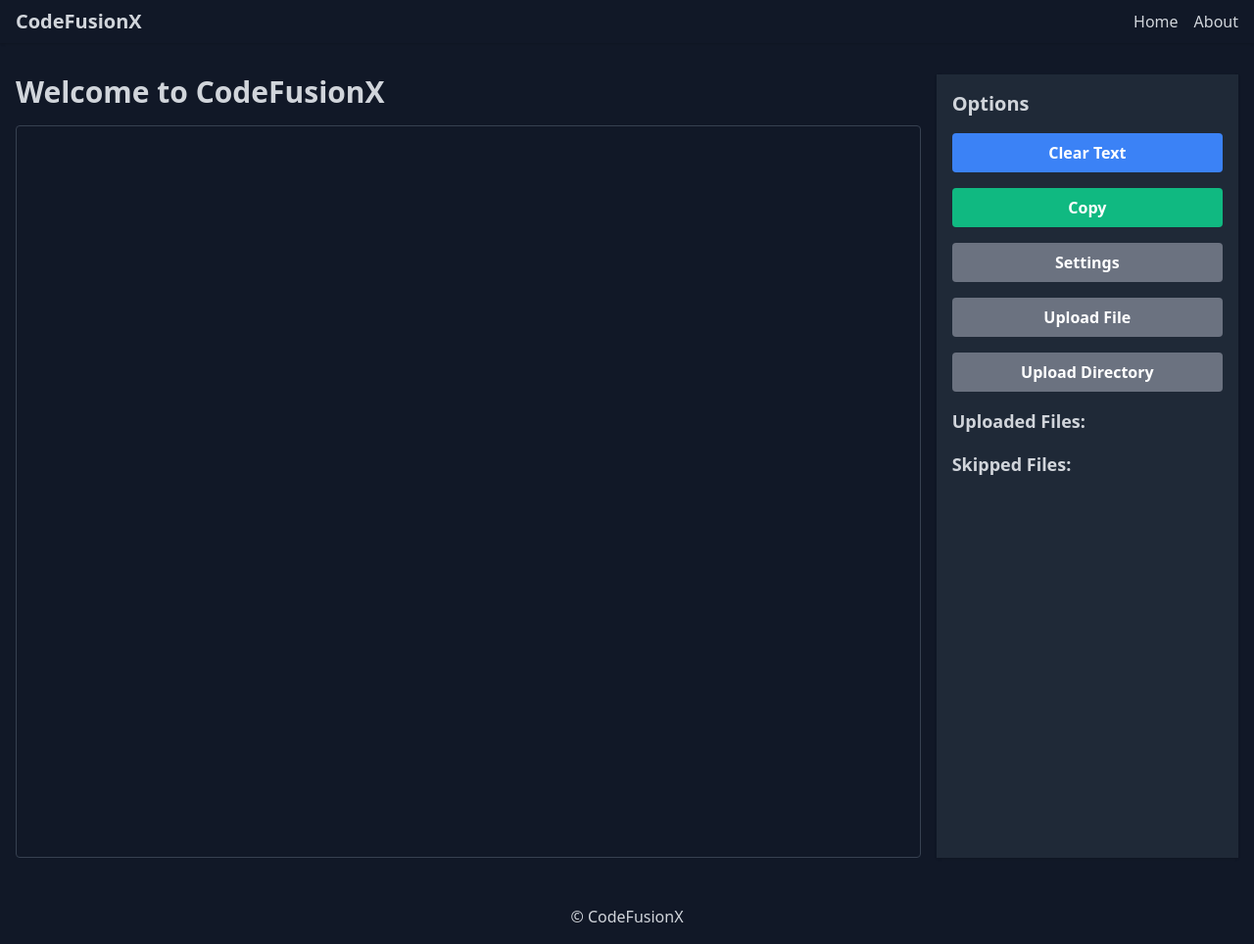
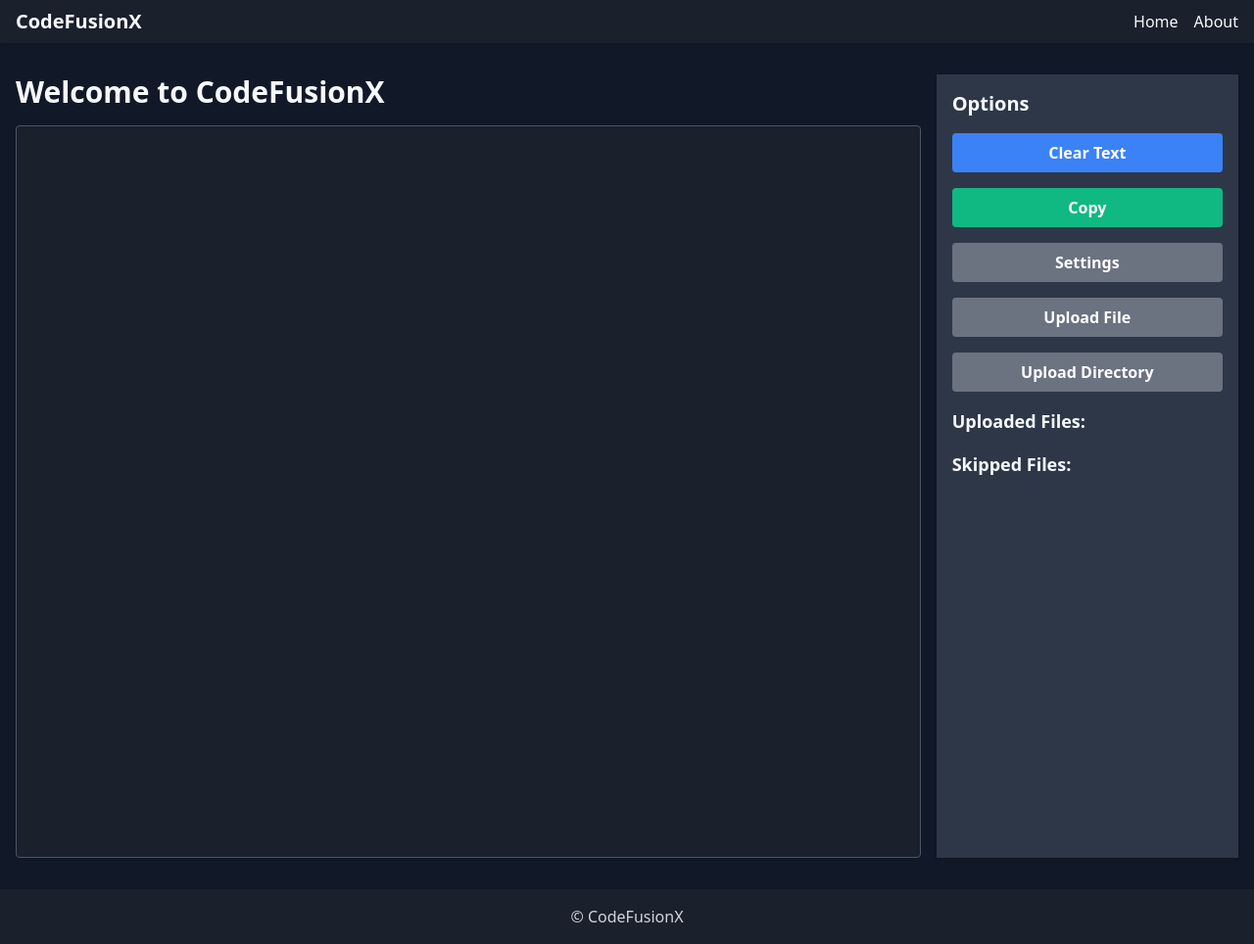
Before and after one commit to JohnathonCrowder/CodeFusionX, a Flask app: page / in a window 1280 px wide. Shown: the whole page at 98% size. Run offline with Flask 3, Linux system fonts and the light colour scheme; style sheets or scripts are compiled from the project's sources.

Commit message:
Style Update

```diff
--- a/app/templates/base.html
+++ b/app/templates/base.html
@@ -5,34 +5,34 @@
     <link href="https://cdn.jsdelivr.net/npm/tailwindcss@2.2.19/dist/tailwind.min.css" rel="stylesheet">
     <link rel="stylesheet" href="{{ url_for('static', filename='css/tailwind.css') }}">
     <style>
-      /* Gray dark theme styles */
+      /* Modern vibrant theme styles */
       body {
-        background-color: #111827;
-        color: #d1d5db;
+        background-color: #1a202c;
+        color: #f7fafc;
       }
       .bg-white {
-        background-color: #1f2937;
+        background-color: #2d3748;
       }
       .text-gray-900 {
-        color: #d1d5db;
+        color: #f7fafc;
       }
       .text-gray-700 {
-        color: #9ca3af;
+        color: #cbd5e0;
       }
       .bg-gray-50 {
-        background-color: #374151;
+        background-color: #4a5568;
       }
       .bg-gray-800 {
-        background-color: #111827;
+        background-color: #1a202c;
       }
       .border-gray-300 {
-        border-color: #374151;
+        border-color: #4a5568;
       }
       .hover\:bg-gray-50:hover {
-        background-color: #4b5563;
+        background-color: #718096;
       }
       .hover\:text-blue-400:hover {
-        color: #60a5fa;
+        color: #63b3ed;
       }
     </style>
   </head>
```
